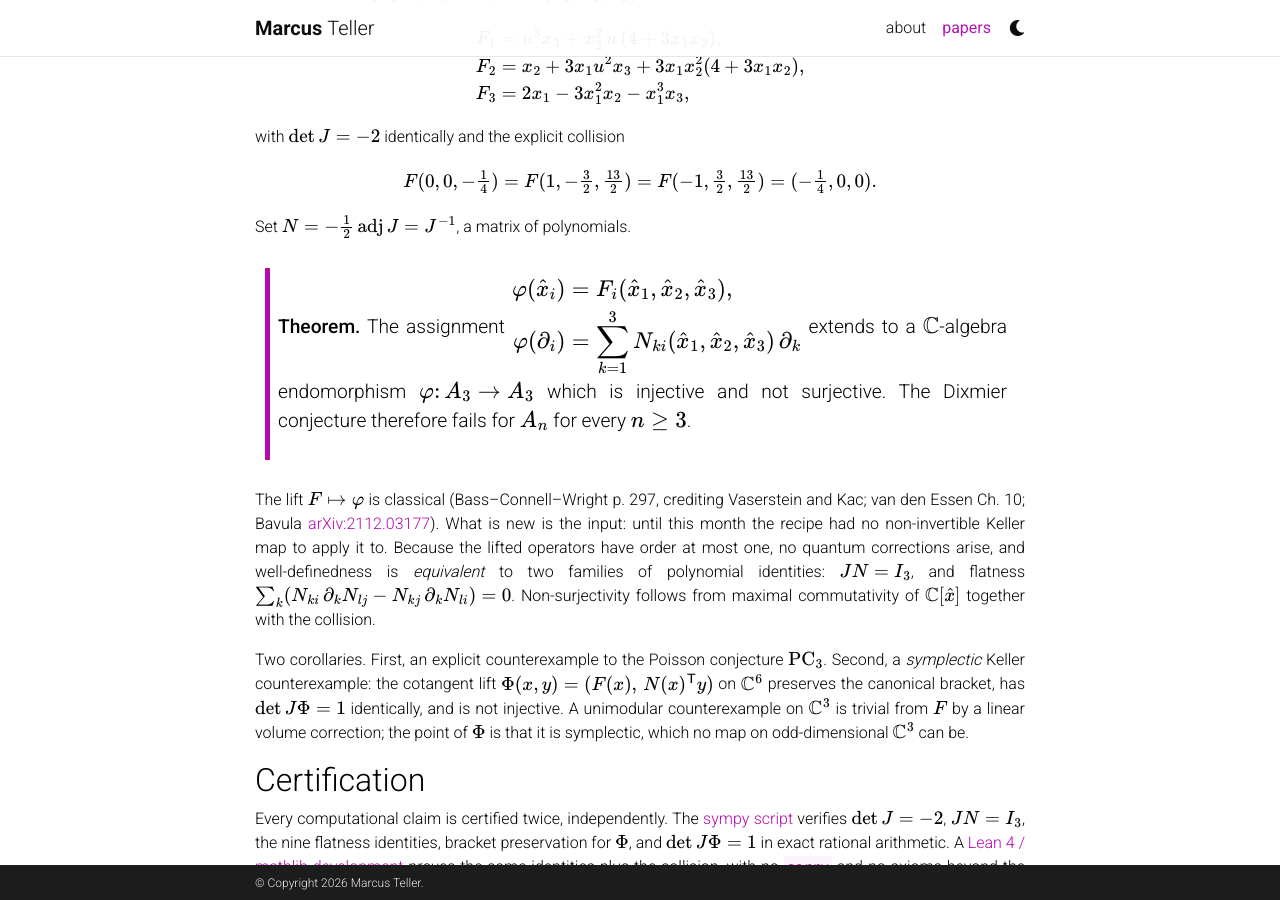
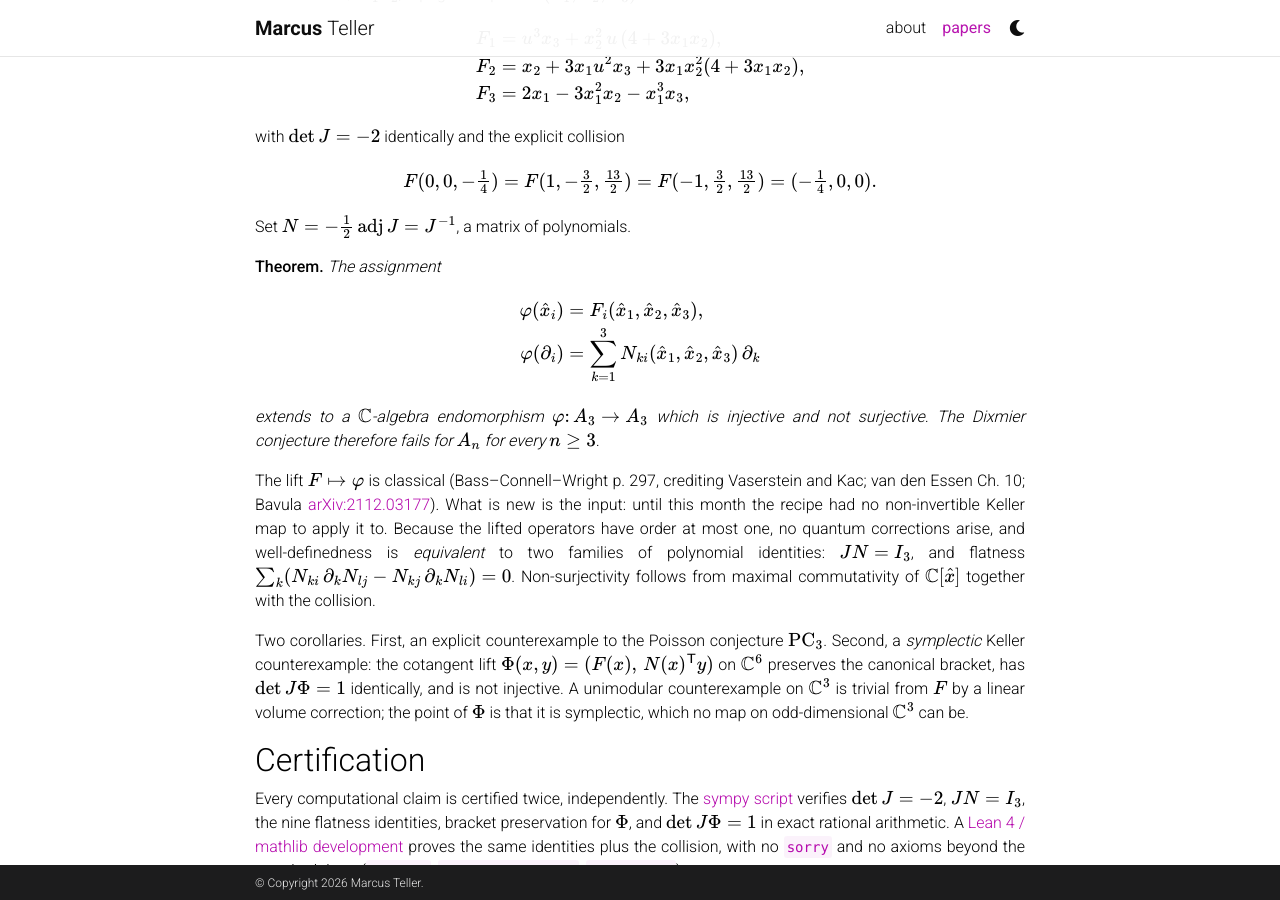
Before and after one commit to frozaken/frozaken.github.io, a Jekyll site: the page built from _posts/2026-07-21-dixmier-counterexample.md, in a window 1280 px wide and 900 px high, scrolled down 550 px. Built offline with Jekyll 4.4.1, drawn with Linux system fonts in a browser that asks for light colours; comment, search, counter and statistics services are not loaded; a style sheet for code colours, icons or effects is not loaded.

Commit message:
Fix theorem formatting: blockquote collapsed the assignment to inline math; use display block with italic statement

```diff
--- a/_posts/2026-07-21-dixmier-counterexample.md
+++ b/_posts/2026-07-21-dixmier-counterexample.md
@@ -41,16 +41,18 @@ $$
 
 Set $$N = -\tfrac{1}{2}\,\mathrm{adj}\,J = J^{-1}$$, a matrix of polynomials.
 
-> **Theorem.** The assignment
-> $$
-> \begin{aligned}
-> \varphi(\hat{x}_i) &= F_i(\hat{x}_1, \hat{x}_2, \hat{x}_3), \\
-> \varphi(\partial_i) &= \sum_{k=1}^{3} N_{ki}(\hat{x}_1, \hat{x}_2, \hat{x}_3)\,\partial_k
-> \end{aligned}
-> $$
-> extends to a $$\mathbb{C}$$-algebra endomorphism $$\varphi \colon A_3 \to A_3$$ which is
-> injective and not surjective. The Dixmier conjecture therefore fails for $$A_n$$ for
-> every $$n \ge 3$$.
+**Theorem.** *The assignment*
+
+$$
+\begin{aligned}
+\varphi(\hat{x}_i) &= F_i(\hat{x}_1, \hat{x}_2, \hat{x}_3), \\
+\varphi(\partial_i) &= \sum_{k=1}^{3} N_{ki}(\hat{x}_1, \hat{x}_2, \hat{x}_3)\,\partial_k
+\end{aligned}
+$$
+
+*extends to a $$\mathbb{C}$$-algebra endomorphism $$\varphi \colon A_3 \to A_3$$ which is
+injective and not surjective. The Dixmier conjecture therefore fails for $$A_n$$ for
+every $$n \ge 3$$.*
 
 The lift $$F \mapsto \varphi$$ is classical (Bass–Connell–Wright p. 297, crediting
 Vaserstein and Kac; van den Essen Ch. 10; Bavula
```
